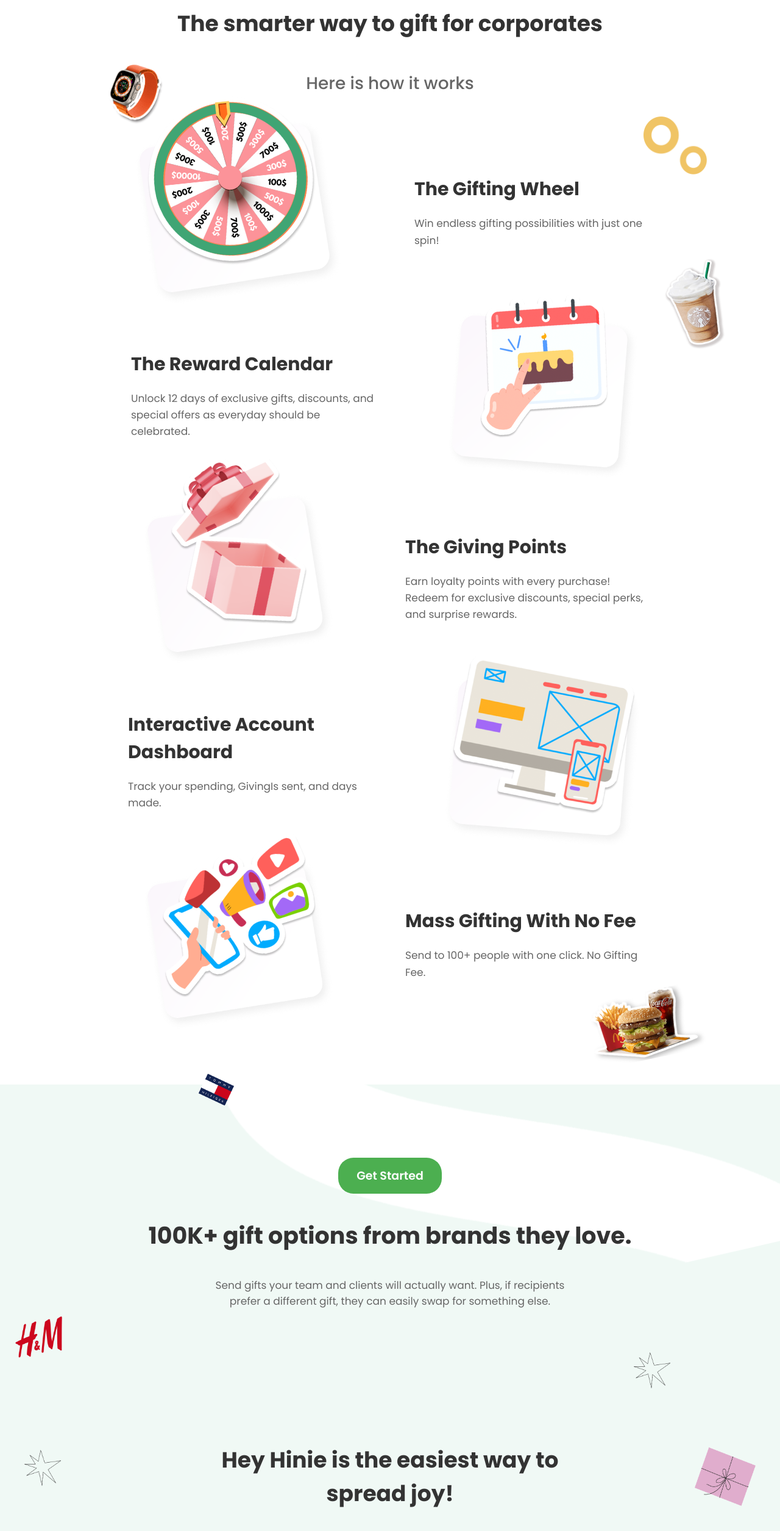
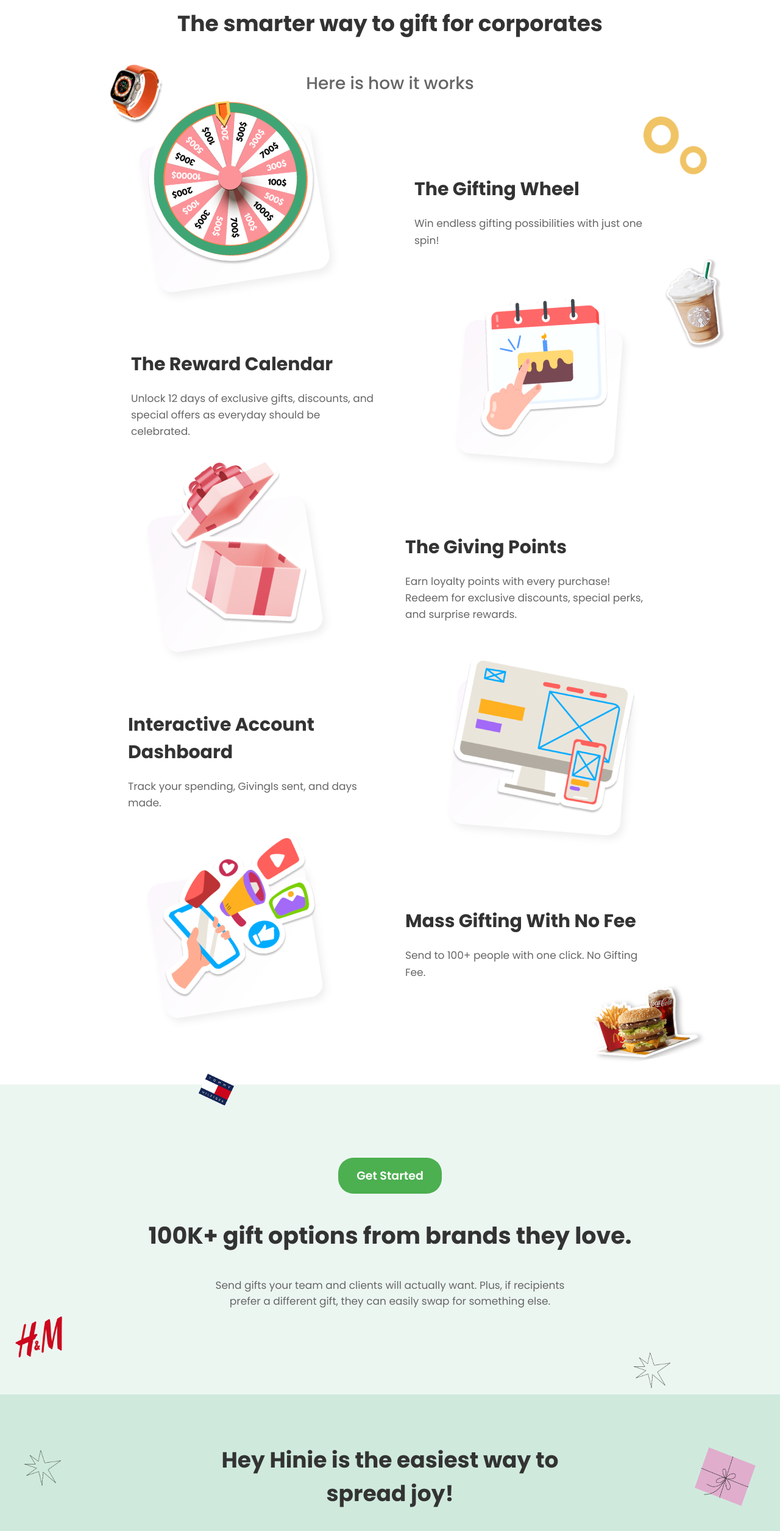
Before and after one commit to yahya09898/project, a plain HTML site: page index.html in a window 1280 px wide. Shown: the part 1025-3535 px from the top of the page at 61% size. Drawn offline with Linux system fonts and the light colour scheme.

Commit message:
Add files via upload

```diff
--- a/index.html
+++ b/index.html
@@ -729,7 +729,7 @@
             background-image: url('./heyjinie/images/right_square.png');
             width: 2800px !important;
             height: 2800px !important;
-            background-size: 90% !important;
+            background-size: 85% !important;
             background-repeat: no-repeat !important;
             background-position: center !important;
         }
@@ -767,11 +767,14 @@
         .gift-options {
             text-align: center;
             padding: 80px 0;
-            background: transparent;
             overflow: visible;
-        }
-
-        .gift-options .container { position: relative; }
+            background-color: #ECF6F1;
+            position: relative;
+        }
+
+        .gift-options .container {
+            position: relative;
+        }
 
         .gift-options h2 {
             font-size: 36px;
@@ -813,7 +816,7 @@
             text-align: center;
             padding: 80px 0;
             position: relative;
-            background-color: #f0f9f5; /* light green background like the image */
+            background-color: #CFEADD;
             overflow: visible;
         }
 
```
